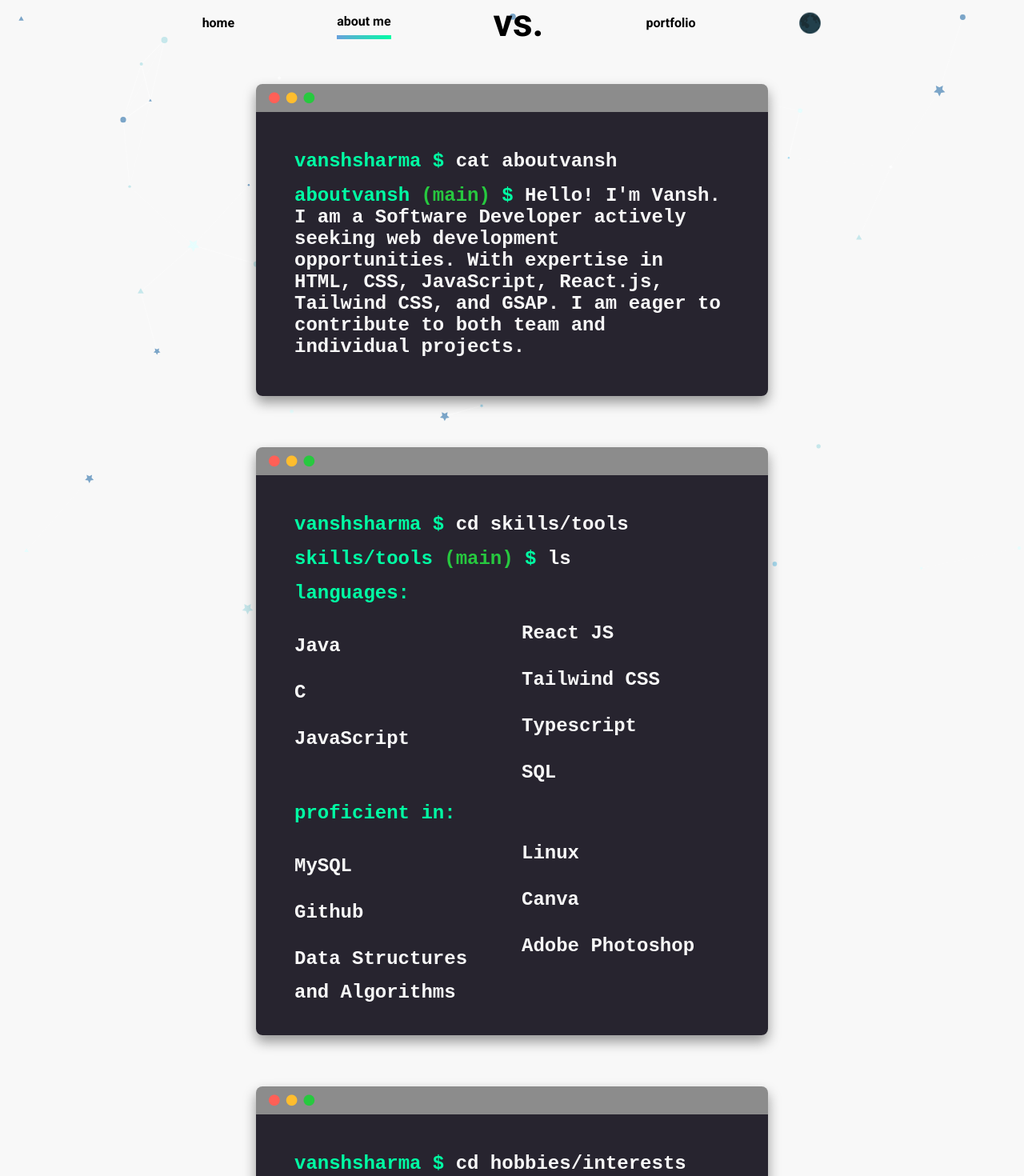
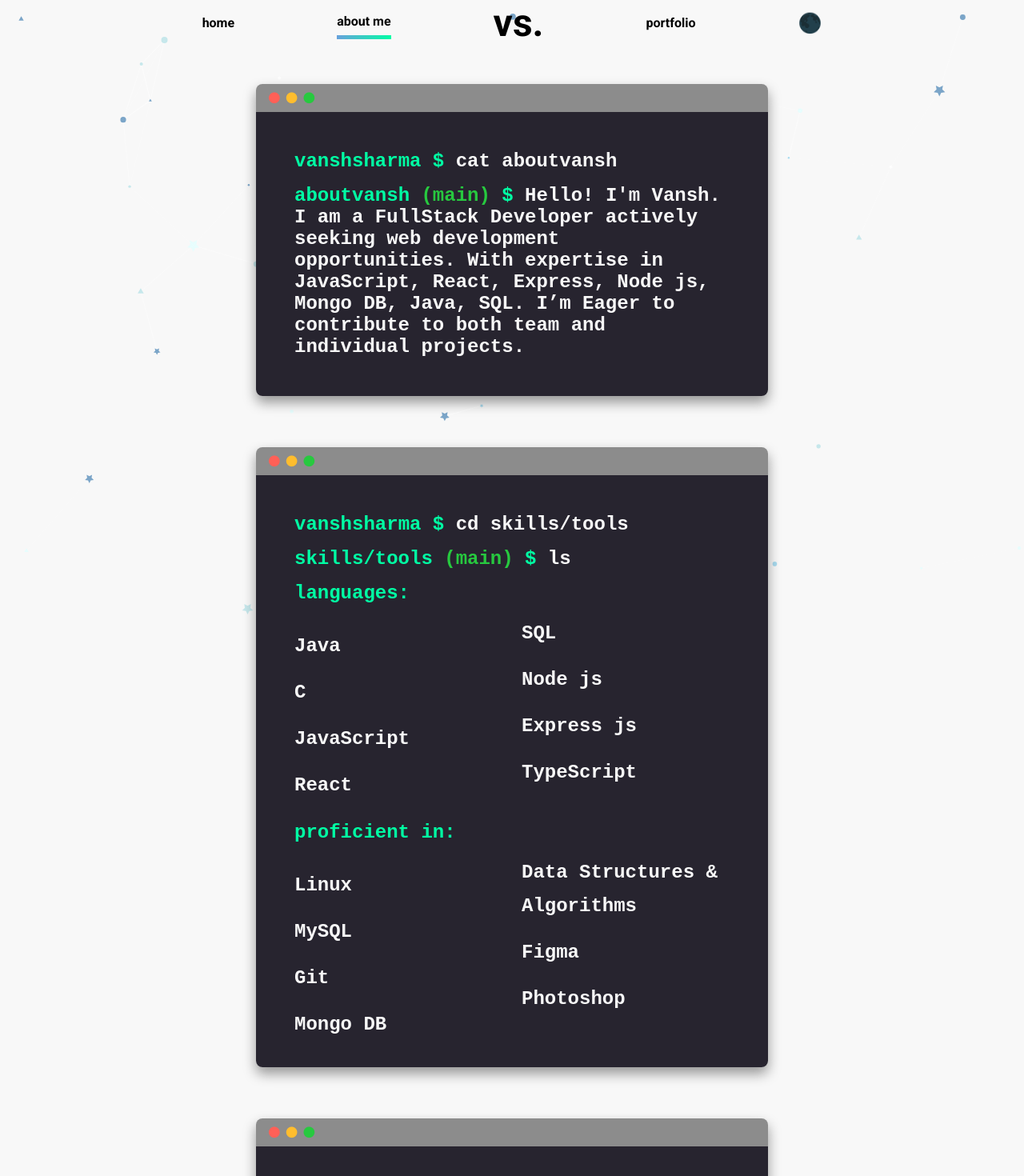
Before and after one commit to VanshSharma0/portfolio1, a React (Create React App) app: page /about in a window 1280 px wide. Shown: the top 1470 px of the page at 80% size. Built offline with nearby package versions, Linux system fonts and the light colour scheme; the HTML template or start-up script is replaced by a standard one.

Commit message:
update info

```diff
--- a/src/components/home/Home.js
+++ b/src/components/home/Home.js
@@ -10,7 +10,7 @@ import {info} from "../../info/Info";
 export default function Home({innerRef}) {
 
    const openresume = () => {
-      window.open("https://drive.google.com/file/d/1c7_lDWKvN4V4Kai7Hr-r7qx8-TPXvZmt/view?usp=sharing", "_blank");
+      window.open("https://drive.google.com/file/d/1ZLFex2ilbnro3keroQDjZ2uFSd416SKM/view?usp=sharing", "_blank");
    }
 
    return (
--- a/src/info/Info.js
+++ b/src/info/Info.js
@@ -71,11 +71,11 @@ export const info = {
 // Just change the links so that they lead to your social profiles.
 
     ],
-    bio: "Hello! I'm Vansh. I am a Software Developer actively seeking web development opportunities. With expertise in HTML, CSS, JavaScript, React.js, Tailwind CSS, and GSAP. I am eager to contribute to both team and individual projects.",
+    bio: "Hello! I'm Vansh. I am a FullStack Developer actively seeking web development opportunities. With expertise in JavaScript, React, Express, Node js, Mongo DB, Java, SQL. I’m Eager to contribute to both team and individual projects.",
     skills:
         {
-            proficientWith: ['Java', 'C', 'JavaScript', 'React JS', 'Tailwind CSS', 'Typescript', 'SQL'],
-            exposedTo: ['MySQL', 'Github', 'Data Structures and Algorithms', 'Linux', 'Canva', 'Adobe Photoshop']
+            proficientWith: ['Java', 'C', 'JavaScript', 'React', 'SQL', "Node js", "Express js", "TypeScript"],
+            exposedTo: ['Linux', 'MySQL', 'Git', 'Mongo DB', 'Data Structures & Algorithms', 'Figma', 'Photoshop']
         }
     ,
     hobbies: [
```
